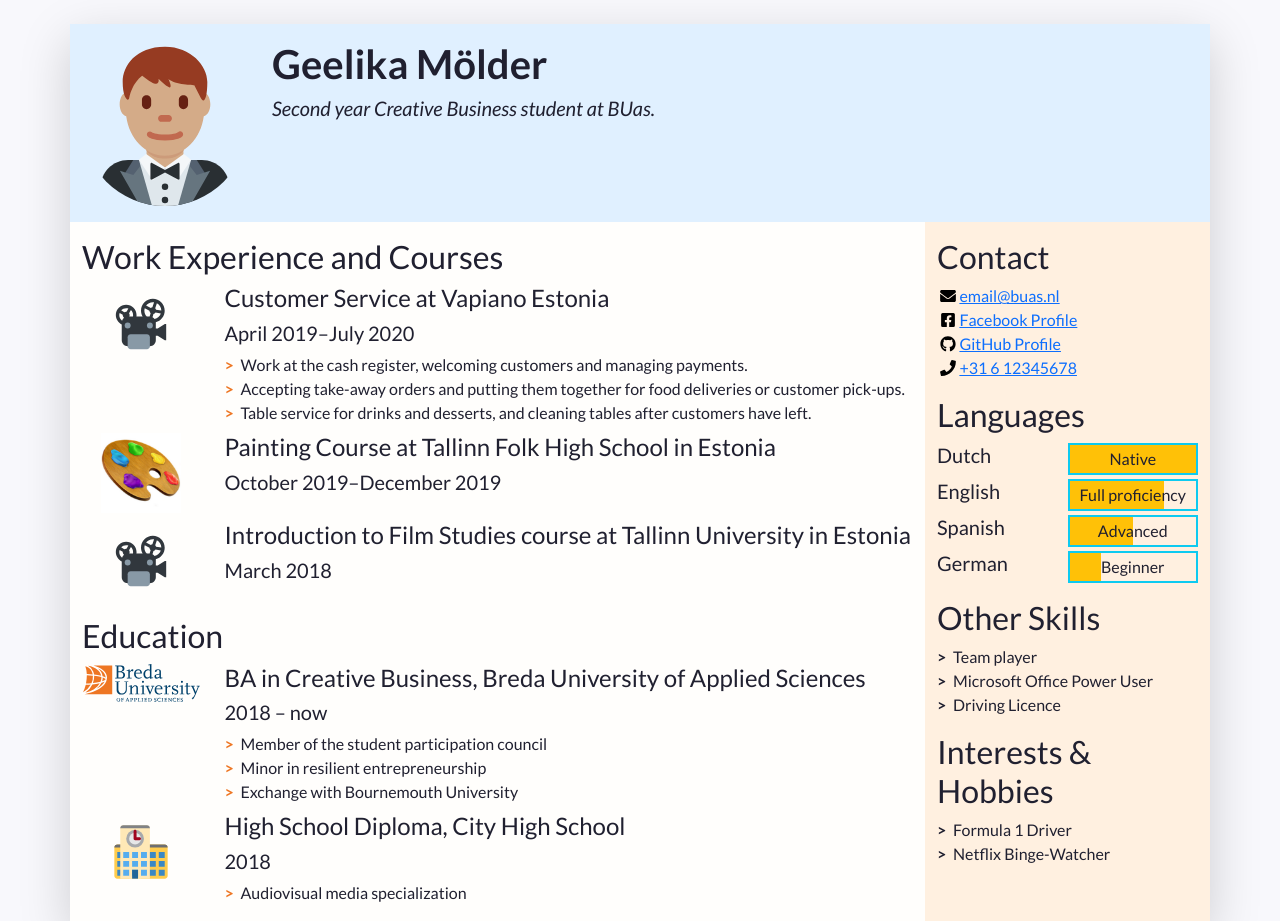
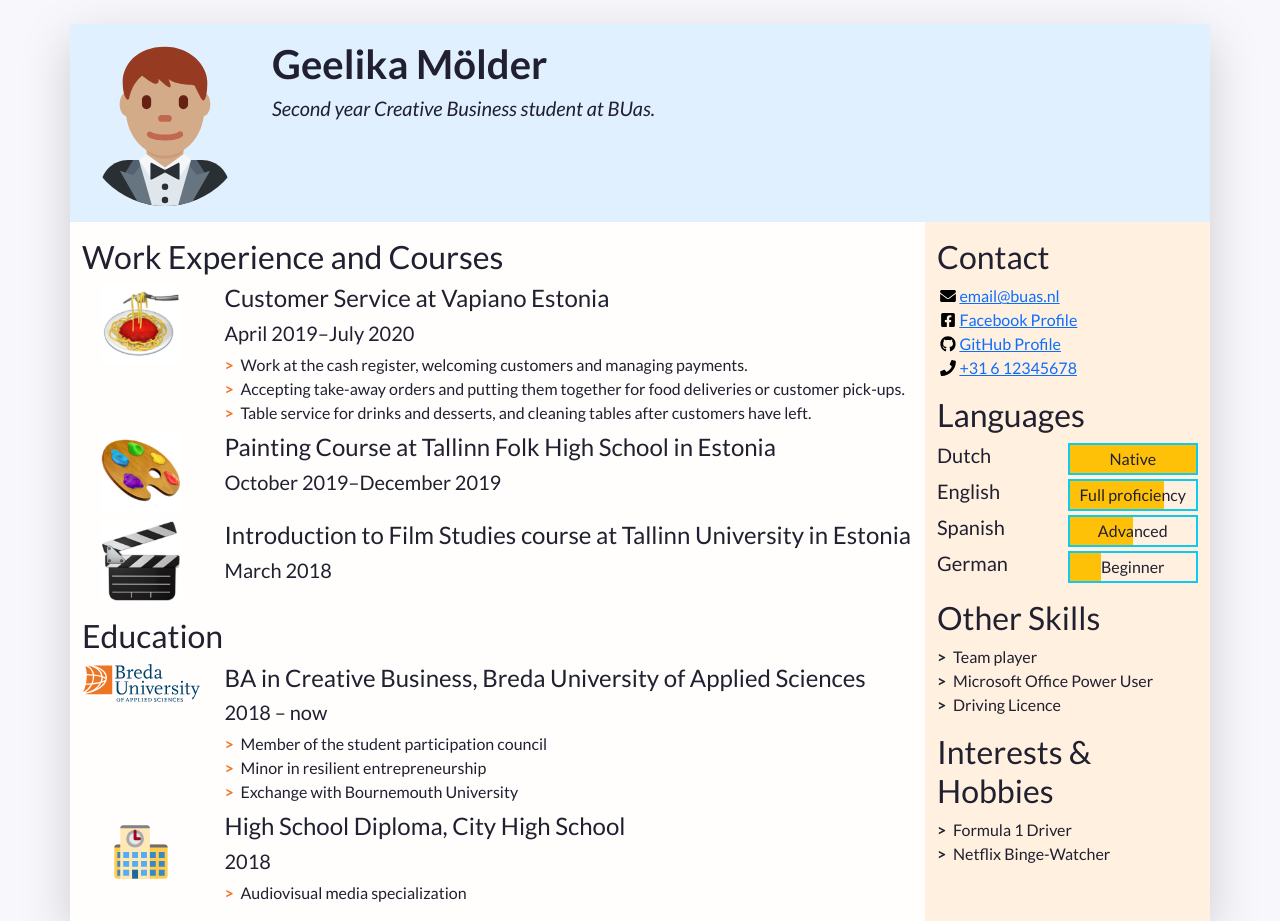
Before and after one commit to geelikam/cv, a plain HTML site: page index.html in a window 1280 px wide. Shown: the top 921 px of the page. Drawn offline with nearby package versions, Linux system fonts and the light colour scheme.

Commit message:
added course icons

```diff
--- a/index.html
+++ b/index.html
@@ -86,7 +86,7 @@
               <li class="biography-item row mb-2">
                 <!-- We're using a grid inside a grid so we can align logos and text -->
                 <div class="logo-container col-3 col-sm-2 col-md-3 col-lg-2">
-                  <img class="biography-logo mw-100 d-block mx-auto" src="images/employers/projector.svg" alt="Company logo" width="80">
+                  <img class="biography-logo mw-100 d-block mx-auto" src="images/employers/Vapiano.png" alt="Company logo" width="80">
                 </div>
                 <div class="biography-contents col-9 col-sm-10 col-md-9 col-lg-10">
                   <h4>Customer Service at Vapiano Estonia</h4>
@@ -116,7 +116,7 @@
                 <li class="biography-item row mb-2">
                 <div class="logo-container col-3 col-sm-2 col-md-3 col-lg-2">
                 <!-- We're using a grid inside a grid so we can align logos and text -->
-                  <img class="biography-logo mw-100 d-block mx-auto" src="images/employers/projector.svg" alt="Company logo" width="80">
+                  <img class="biography-logo mw-100 d-block mx-auto" src="images/employers/Film.png" alt="Company logo" width="80">
                 </div>
                 <div class="biography-contents col-9 col-sm-10 col-md-9 col-lg-10">
                   <h4>Introduction to Film Studies course at Tallinn University in Estonia</h4>
```
Also changed, not shown: images/employers/film.png (added), images/employers/vapiano.png (added).
